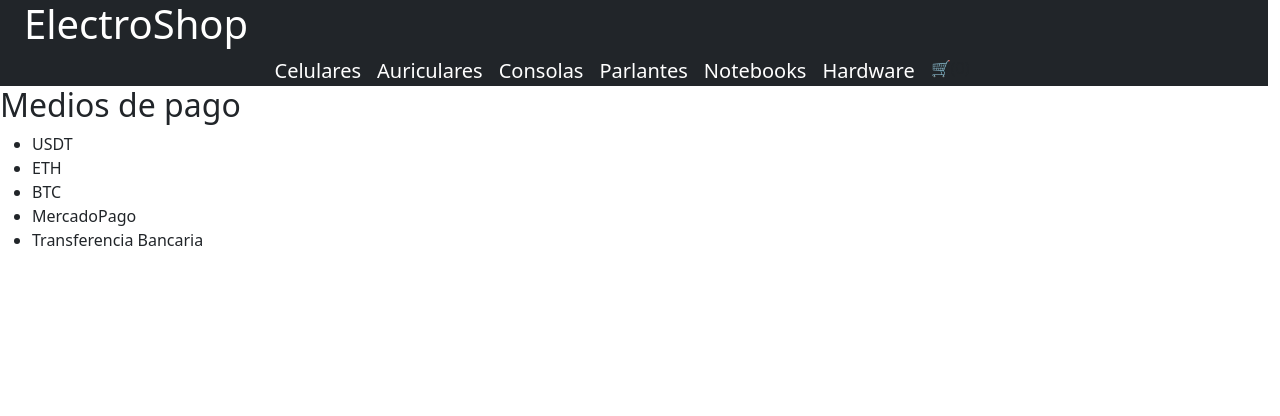
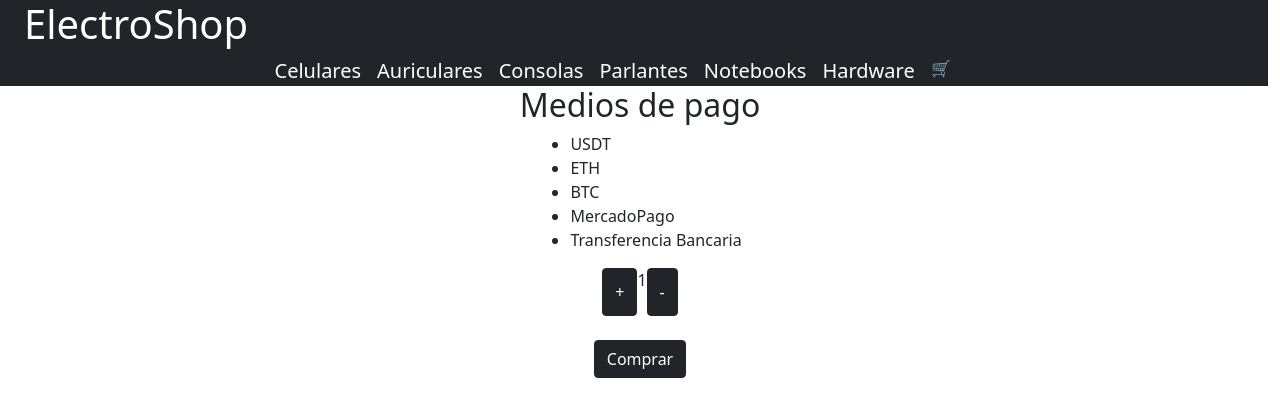
Before and after one commit to AlessandroPaolini7/CursoReact, a React (Create React App) app: page / in a window 1280 px wide. Shown: the top 416 px of the page. Built offline with nearby package versions, Linux system fonts and the light colour scheme.

Commit message:
Desafío contador

```diff
--- a/src/App.js
+++ b/src/App.js
@@ -1,6 +1,6 @@
 import logo from './logo.svg';
 import NavBar from './Components/NavBar';
-import MainContainer from './Components/MainContainer';
+import ItemListContainer from './Components/ItemListContainer';
 
 // import Contador from './Components/Contador';
 
@@ -11,7 +11,7 @@ export default function App() {
           <>
             <NavBar/>
             {/* <Contador/> */}
-            <MainContainer/>
+            <ItemListContainer/>
           </>
 
 
--- a/src/Components/IconCart.jsx
+++ b/src/Components/CartWidget.jsx
@@ -1,7 +1,7 @@
 import React from "react";
 
 
-export default function iconCart(){
+export default function CartWidget(){
     return(
     <>
         🛒(0)
--- /dev/null
+++ b/src/Components/ItemCount.jsx
@@ -0,0 +1,39 @@
+import { useState } from "react";
+import Button from "react-bootstrap/Button";
+
+export default function ItemCount({onAdd,stock,initial}){
+
+
+    const[cant,setCant] = useState(initial);
+
+    function agregar(){
+        if(cant<stock){
+            setCant(cant + 1);
+        }
+    }
+    function quitar(){
+        if(cant>0){
+            setCant(cant - 1);
+        }
+    }
+
+
+
+    return(
+        <>
+            <div className="d-flex justify-content-center">
+                <Button variant="dark" onClick={()=> agregar()}>+</Button>
+                {cant}
+                <Button variant="dark" onClick={()=> quitar()}>-</Button>
+                <br />
+                <br />
+
+            </div>
+            <br />
+
+            <div className="d-flex justify-content-center">
+                <Button variant="dark" onClick={()=> onAdd(cant)}>Comprar</Button>
+            </div>
+        </>
+    )
+}
--- /dev/null
+++ b/src/Components/ItemListContainer.jsx
@@ -0,0 +1,22 @@
+import React from "react";
+import Main from "./Main";
+import ItemCount from "./ItemCount"
+
+export default function ItemListContainer(){
+    const mediosPago = ["USDT","ETH","BTC","MercadoPago","Transferencia Bancaria"];
+
+    function onAdd(cant){
+        if(cant>0){
+            alert("Agregaste " + cant + " items al carrito");
+        }
+    }
+
+
+
+    return(
+        <>
+        <Main formaPago={mediosPago}/>
+        <ItemCount onAdd={onAdd} stock={5} initial={1}/>
+        </>
+    )
+}
--- a/src/Components/Main.jsx
+++ b/src/Components/Main.jsx
@@ -6,10 +6,14 @@ export default function Main({formaPago}){
 
     return(
         <>
+        <div className="d-flex justify-content-center">
             <h2>Medios de pago</h2>
+        </div>
+        <div className="d-flex justify-content-center">
             <ul>
-            {formaPago.map((item) => <li>{item}</li>)}
+                {formaPago.map((item) => <li>{item}</li>)}
             </ul>
+        </div>
         </>
     )
 
--- a/src/Components/MainContainer.jsx
+++ /dev/null
@@ -1,11 +0,0 @@
-import React from "react";
-import Main from "./Main";
-
-export default function MainContainer(){
-    const mediosPago = ["USDT","ETH","BTC","MercadoPago","Transferencia Bancaria"];
-    return(
-        <>
-        <Main formaPago={mediosPago}/>
-        </>
-    )
-}
--- a/src/Components/NavBar.jsx
+++ b/src/Components/NavBar.jsx
@@ -1,6 +1,6 @@
 import React from "react";
 import 'bootstrap/dist/css/bootstrap.min.css';
-import IconCart from "./IconCart";
+import CartWidget from "./CartWidget";
 
 
 export default function NavBar(){
@@ -37,7 +37,7 @@ export default function NavBar(){
                             </a>
                         </li>
                         <li className="d-inline-block">
-                            <IconCart/>
+                            <CartWidget/>
                         </li>
                     </ul>
                 </div>
```
